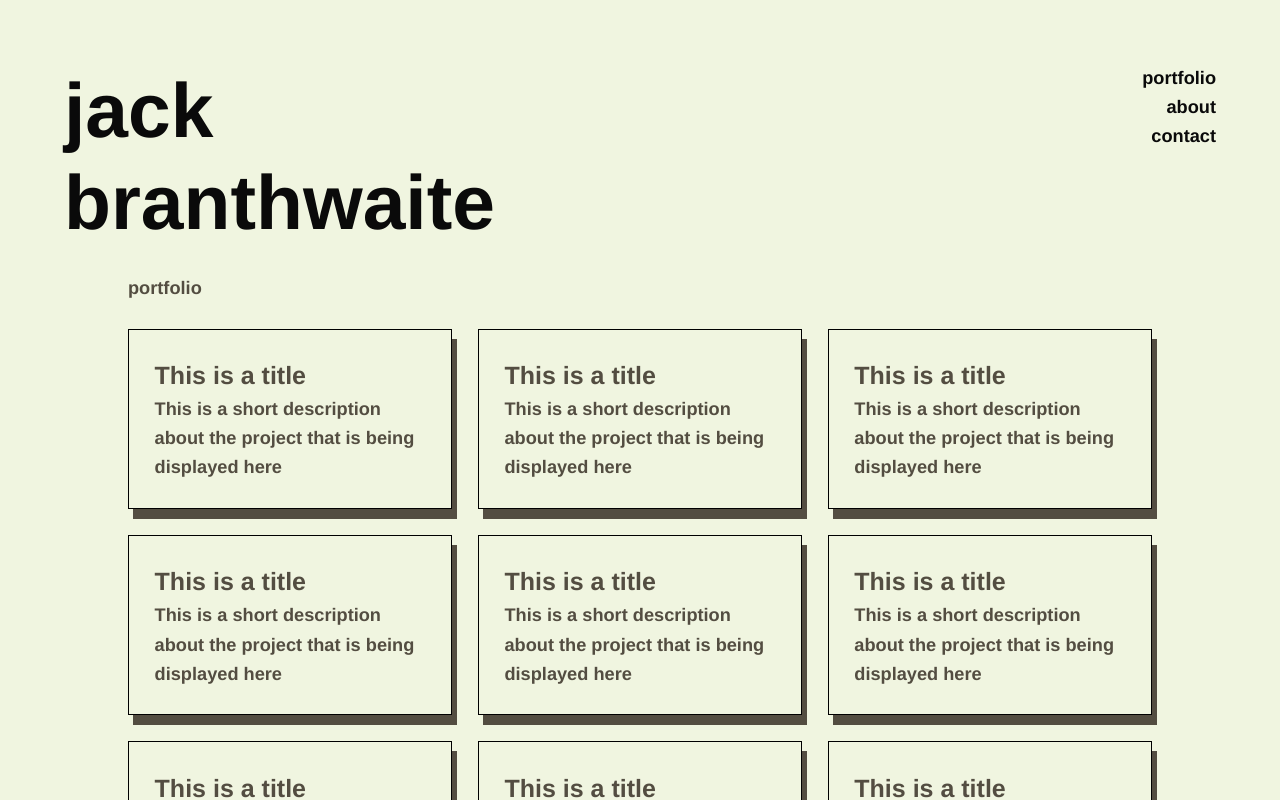
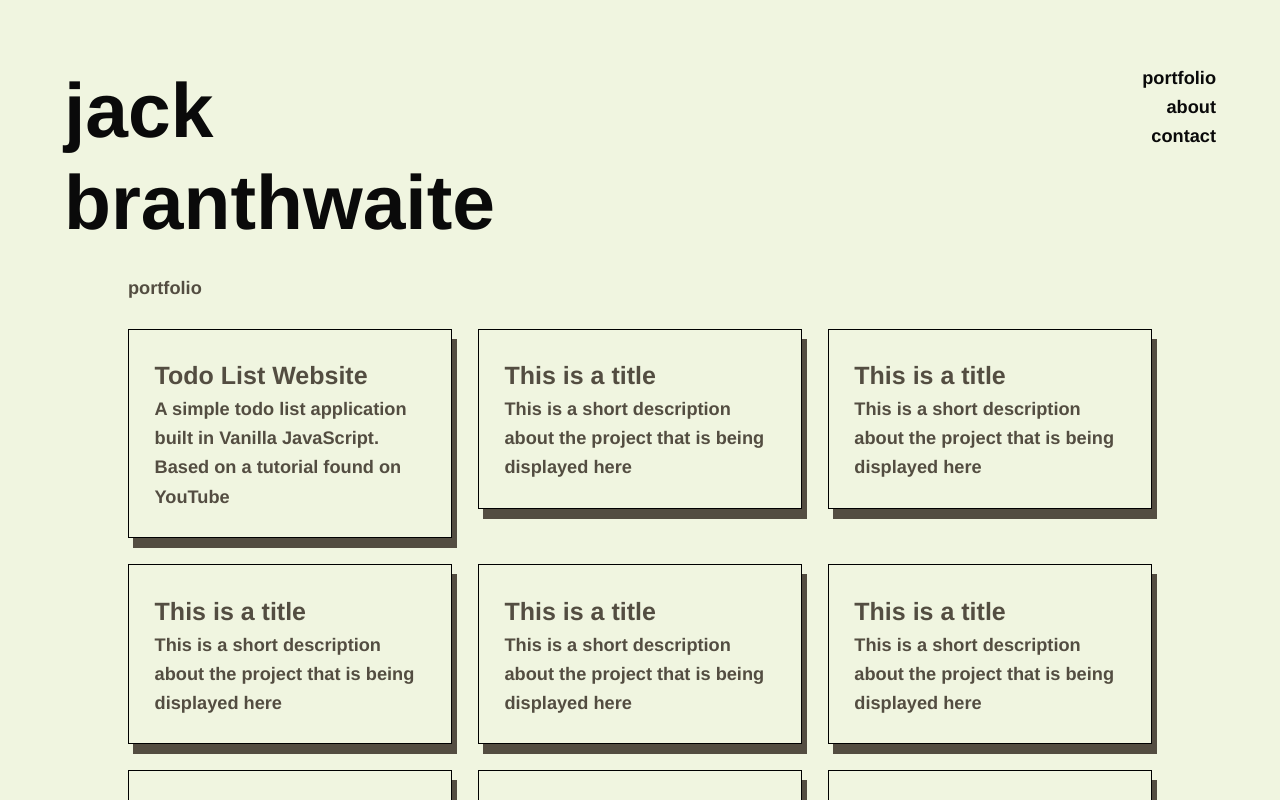
Before and after one commit to jackbran6/personal-site, a Nuxt app: page /portfolio in a window 1280 px wide. Shown: the top 800 px of the page. Built offline with nearby package versions, Linux system fonts and the light colour scheme.

Commit message:
Some progress on portfolio page - needs a lot of work

```diff
--- a/src/components/portfolio-card/PortfolioCard.vue
+++ b/src/components/portfolio-card/PortfolioCard.vue
@@ -48,4 +48,8 @@ export default Vue.extend({
     box-shadow: $orange 5px 10px;
   }
 }
+.image {
+  height: 150px;
+  width: 300px;
+}
 </style>
--- a/src/pages/portfolio/index.vue
+++ b/src/pages/portfolio/index.vue
@@ -2,7 +2,10 @@
   <div class="container">
     <h1 class="title">portfolio</h1>
     <div class="card-container">
-      <portfolio-card />
+      <portfolio-card
+        title="Todo List Website"
+        description="A simple todo list application built in Vanilla JavaScript. Based on a tutorial found on YouTube"
+      />
       <portfolio-card />
       <portfolio-card />
       <portfolio-card />
@@ -16,6 +19,7 @@
 </template>
 <script lang="ts">
 import Vue from 'vue'
+
 import PortfolioCard from '~/components/portfolio-card/PortfolioCard.vue'
 
 export default Vue.extend({
```
Also changed, not shown: src/assets/images/vanilla-todo.png (added).
